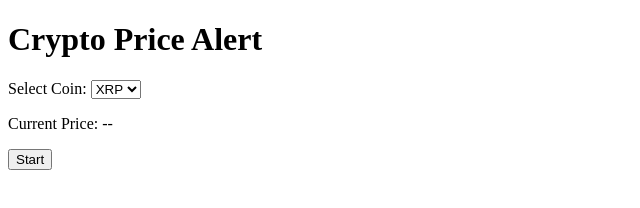
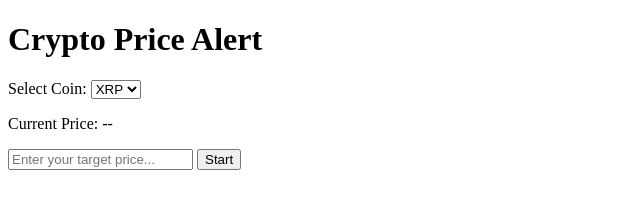
Before and after one commit to mustafavi/crypto-price-alert, a plain HTML site: page index.html in a window 1280 px wide. Shown: the whole page, without its empty margins (0-640 px from the left). Drawn offline with Linux system fonts and the light colour scheme.

Commit message:
udated input closing tag

```diff
--- a/index.html
+++ b/index.html
@@ -39,7 +39,11 @@
     </select>
 
     <p>Current Price: <span id="price">--</span></p>
-
+    <input
+      type="number"
+      id="targetPriceInput"
+      placeholder="Enter your target price..."
+    />
     <button id="startButton">Start</button>
     <script src="./script.js"></script>
   </body>
```
